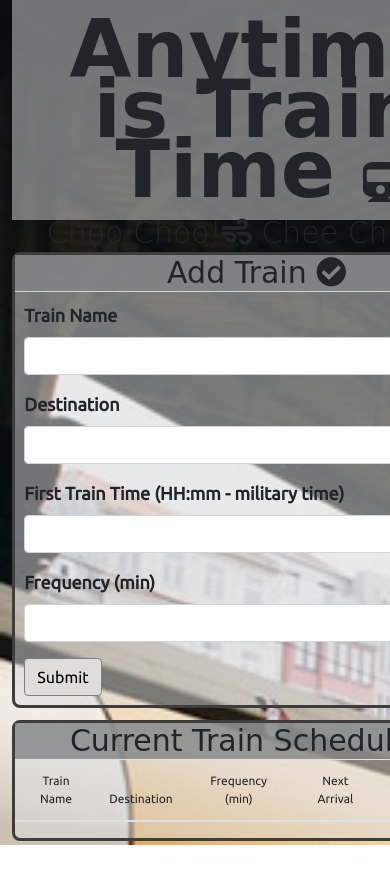
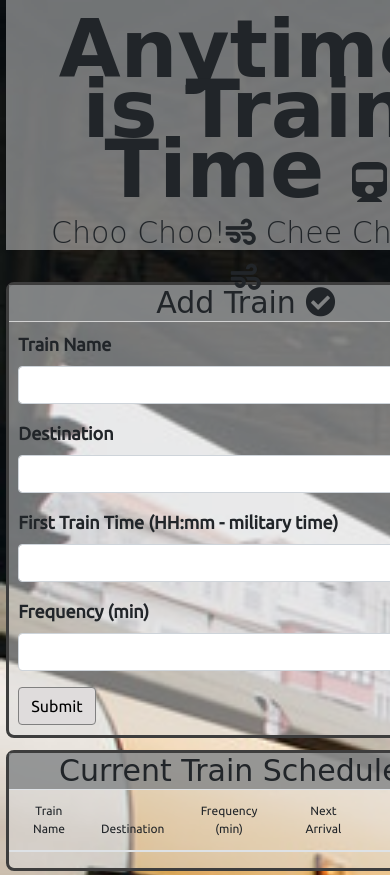
Before and after one commit to lucy839/train-scheduler, a plain HTML site: page index.html in a window 390 px wide. Shown: the top 875 px of the page. Before the commit the page ends 845 px from the top, so only its background shows below. Drawn offline with nearby package versions, Linux system fonts and the light colour scheme; no server answers; a web font is replaced by a local one.

Commit message:
edited media query for phone

```diff
--- a/assets/css/style.css
+++ b/assets/css/style.css
@@ -138,23 +138,20 @@ label{
         background-size: 750%;
     }
     .jumbotron{
-        width:490px;
-        margin-left: 3%;
-        margin-right: 3%;
-        height:220px;
+        width:480px;
+        margin-left: 1.5%;
+        height:250px;
     }
     .jumbotron h1{
         line-height:60px;
     }
     .form{
-        width: 490px;
-        margin-left: 3%;
-        margin-right: 3%;
+        width: 480px;
+        margin-left: 1.5%;
     }
     .trainList {
-        width: 490px;
-        margin-left: 3%;
-        margin-right: 3%;
+        width: 480px;
+        margin-left: 1.5%;
     }
     .trainList h1 , .form h1{
         font-size: 30px;
@@ -169,7 +166,6 @@ label{
         font-size: 12px;
     }
     .delete{
-        /* font-size:12px; */
-        margin:9%;
+        margin:0%;
     }
 }
```
